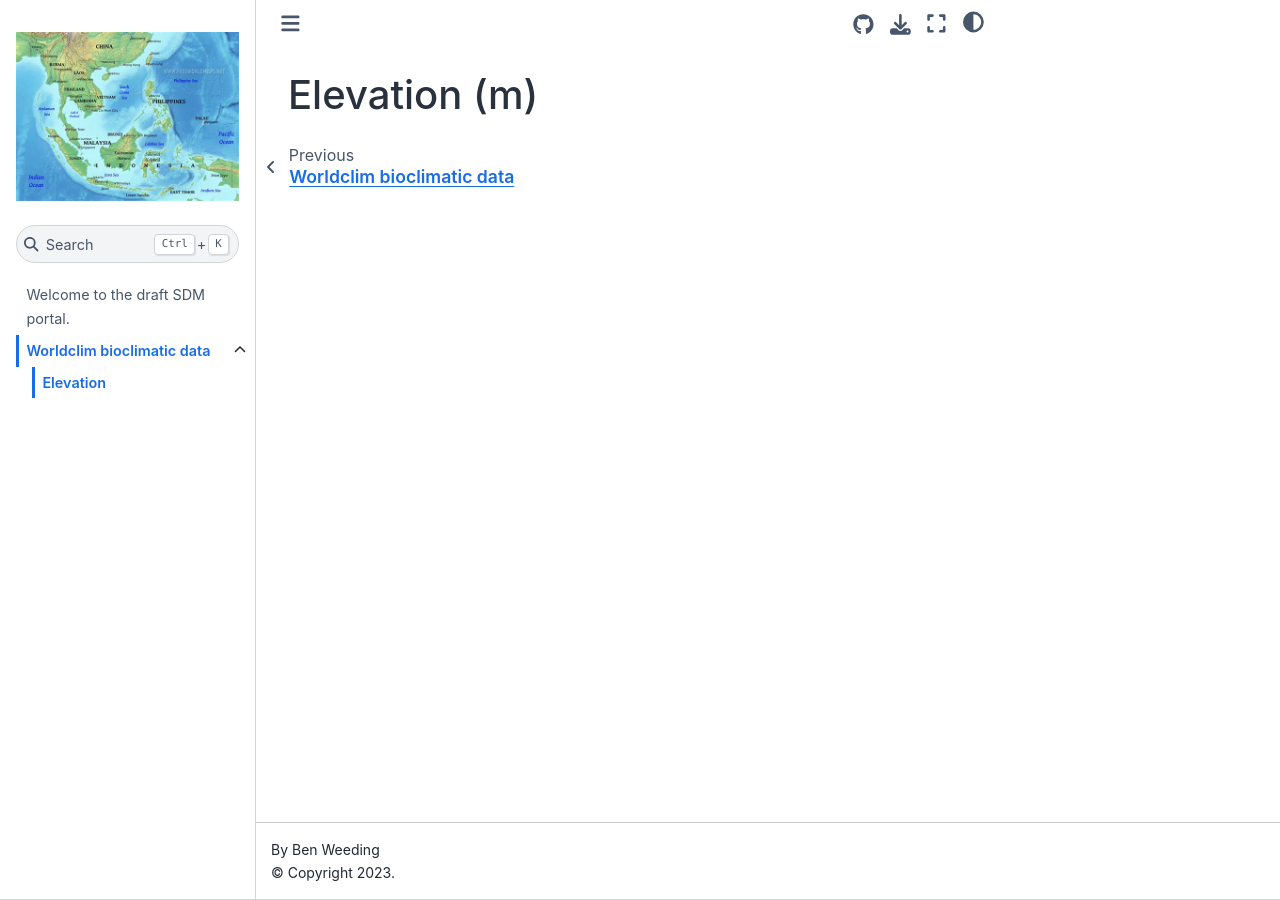
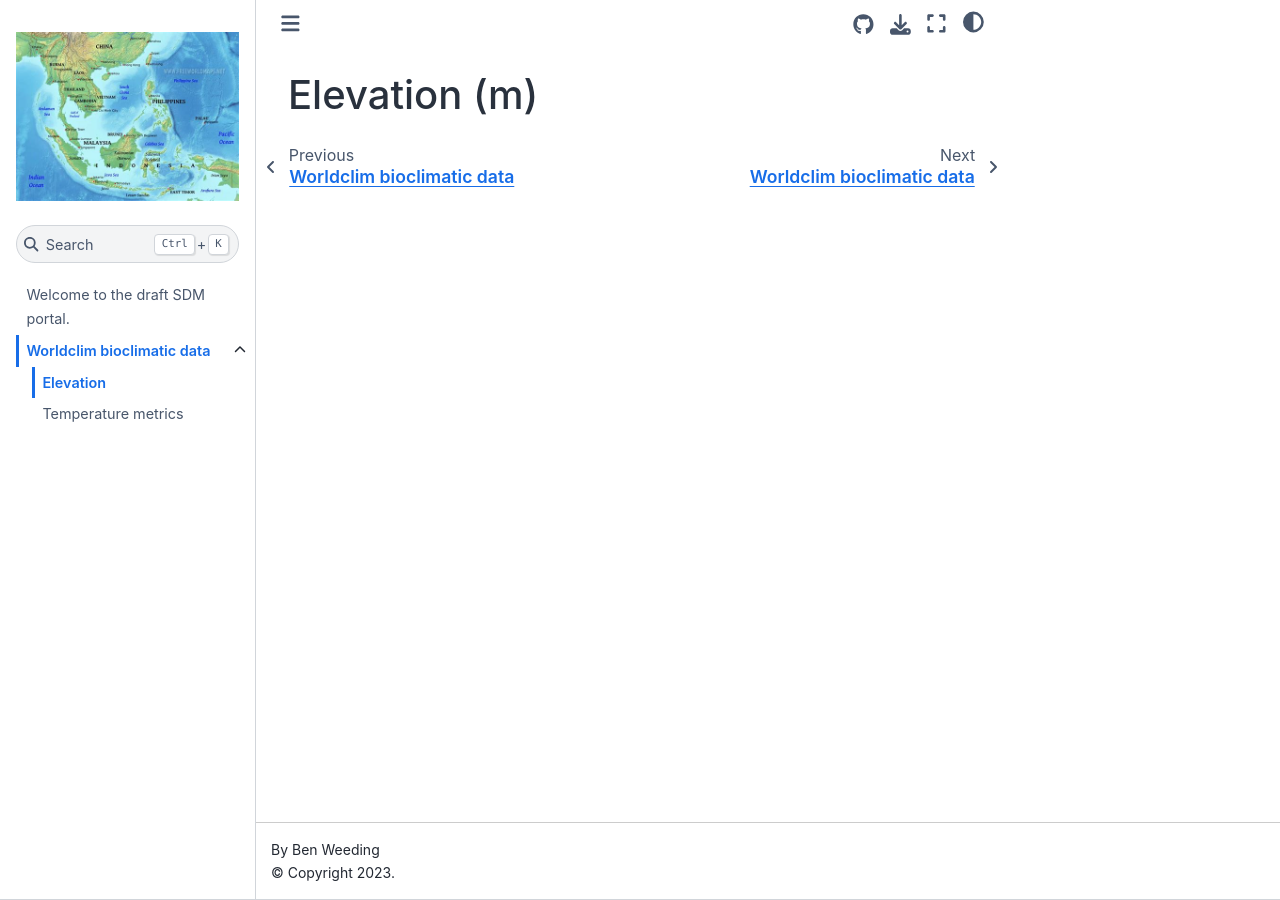
Before and after one commit to bweeding/sdm_portal_online, a Jupyter Book: the page built from worldclim_0_ele.ipynb, in a window 1280 px wide. Built offline with Jupyter Book 1.0.4 settings and Sphinx 7.4.7 and the Sphinx Book theme 1.1.4, drawn with Linux system fonts in a browser that asks for light colours.

Commit message:
temp page

```diff
--- a/_toc.yml
+++ b/_toc.yml
@@ -8,3 +8,5 @@ chapters:
   sections:
       - title: Elevation
         file: worldclim_0_ele
+      - title: Temperature metrics
+        file: worldclim_temperature
```
Also changed, not shown: worldclim_0_ele.ipynb, worldclim_temperature.ipynb (added).
